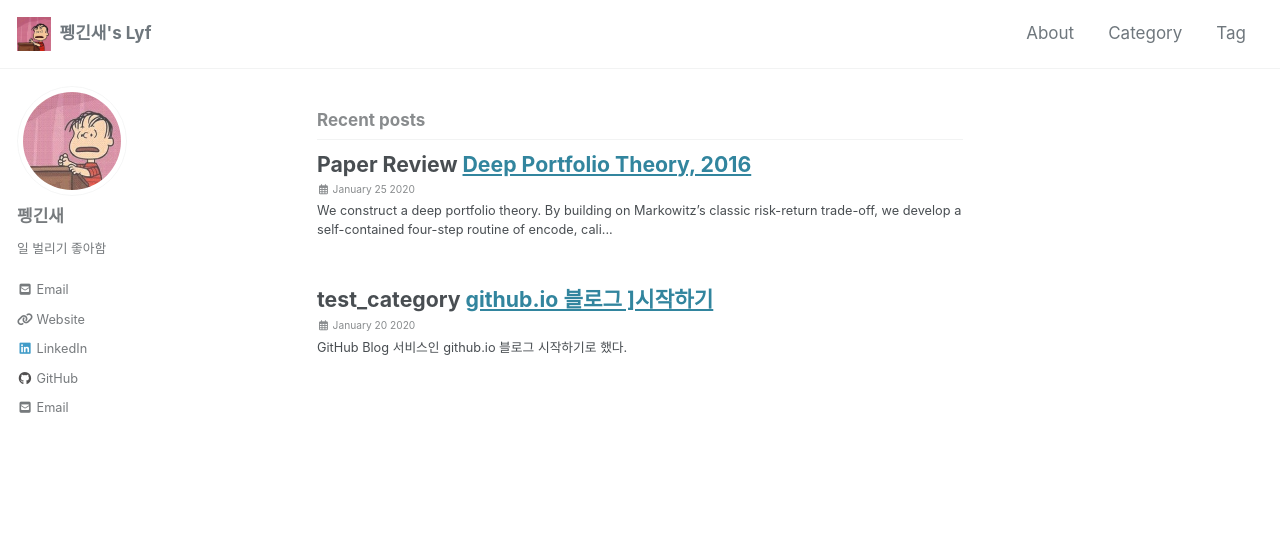
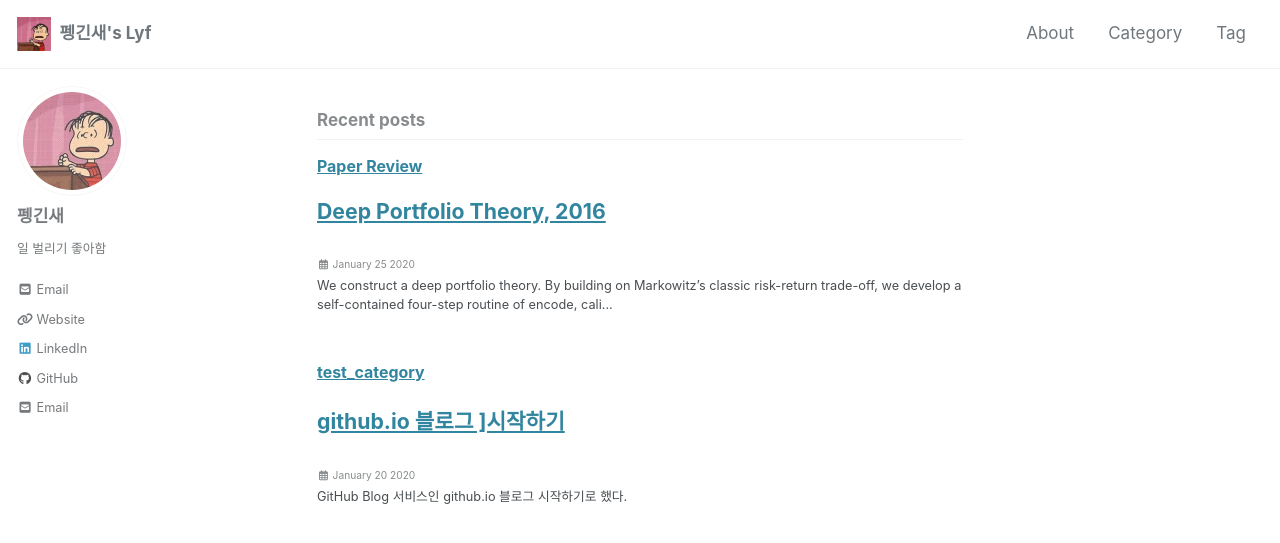
Before and after one commit to sylim2357/sylim2357.github.io, a Jekyll site: the page built from index.html, in a window 1280 px wide and 900 px high. Shown: the top 543 px of the window. Built offline with Jekyll 4.4.1, drawn with Linux system fonts in a browser that asks for light colours; cached includes are drawn as plain includes; nearby versions of some CDN libraries; the list of posts is cut into pages by our own code; comment, search, counter and statistics services are not loaded.

Commit message:
display category

```diff
--- a/_includes/archive-single.html
+++ b/_includes/archive-single.html
@@ -25,8 +25,11 @@
     {% endif %}
     <h2 class="archive__item-title" itemprop="headline">
       {% if post.categories[0] %}
-        {{ post.categories[0] }}
+      {% for category in post.categories %}
+        <a href="{{ category }}" class="archive__item-excerpt" itemprop="description" rel="permalink">{{ category }}</a>
         <!-- {% include category-list.html %} -->
+      {% endfor %}
+      <p>
       {% endif %}
       {% if post.link %}
         <a href="{{ post.link }}">{{ title }}</a> <a href="{{ post.url | relative_url }}" rel="permalink"><i class="fas fa-link" aria-hidden="true" title="permalink"></i><span class="sr-only">Permalink</span></a>
```
